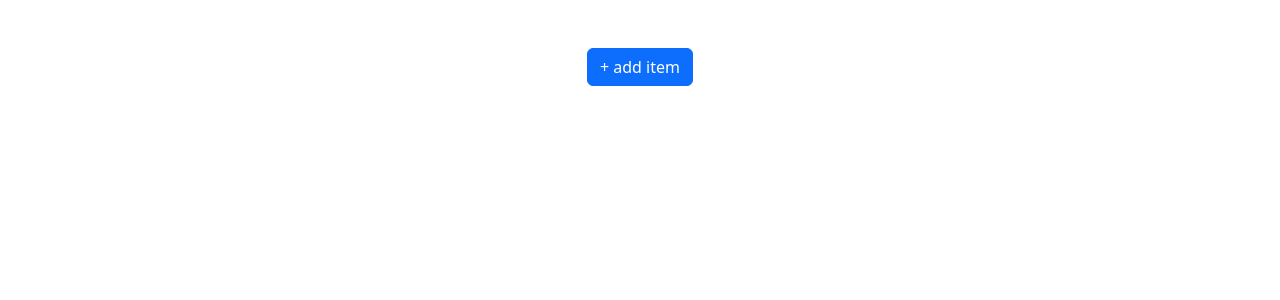
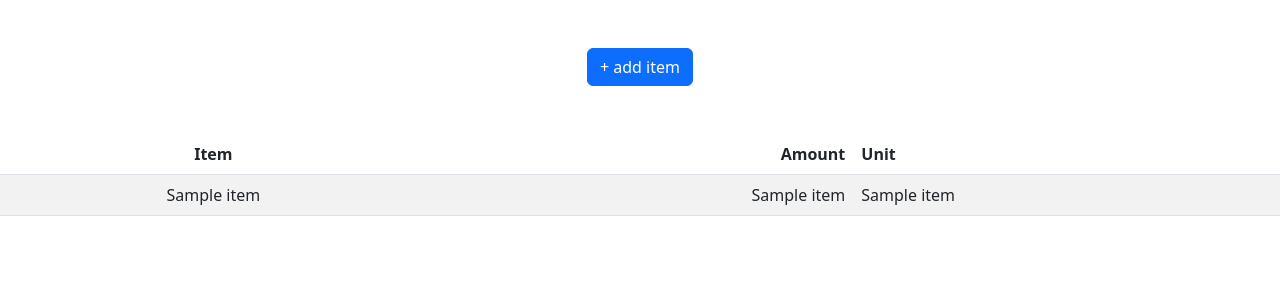
Before and after one commit to CozyBadger/mInventory, a Flask app: template templates/index.html in a window 1280 px wide. Shown: the top 300 px of the page. Run offline with Flask 2, Linux system fonts and the light colour scheme; the template is opened without the code that fills it: most values are stand-ins (such as "Sample title", 1, 10 or a date in 2020).

Commit message:
added backend to add items and display them, also some styling

```diff
--- a/app.py
+++ b/app.py
@@ -1,12 +1,13 @@
-# Public packages
+# Public imports
 from flask import Flask, flash, redirect, render_template, request, session
 from flask_session import Session
 
-import re
+import sqlite3
 
-# Local packages
-from helpers import validate_string
+# Local imports
+from helpers import db_connect, validate_string
 
+# Configure the Flask application
 app = Flask(__name__)
 
 # Ensure templates are auto-reloaded
@@ -17,11 +18,19 @@ app.config["SESSION_PERMANENT"] = False
 app.config["SESSION_TYPE"] = "filesystem"
 Session(app)
 
+# Local database
+db = "minventory.db"
 
 @app.route("/")
 def root():
     app.logger.info("I am alive!")
-    return render_template("index.html")
+    conn = db_connect(db)
+    cur = conn.cursor()
+    entries = cur.execute("SELECT * FROM storage;").fetchall()
+
+    conn.close()
+    app.logger.info(f"Items returned: {entries}")
+    return render_template("index.html", storage_items=entries)
 
 
 @app.route("/add_item", methods=["POST"])
@@ -53,6 +62,16 @@ def add_item():
         flash("No special characters or numbers allowed for items and units", "danger")
         return redirect("/")
 
+    # Write item details to database
+    conn = db_connect(db)
+    conn.execute(
+        "INSERT INTO storage (item_name, amount, unit) VALUES (?, ?, ?)",
+        (item, amount, unit)
+    )
+
+    conn.commit()
+    conn.close()
+
     # Acknolegde success and return to root
     flash(f"Item {item} added with {amount} {unit}", "primary")
     return redirect("/")
--- /dev/null
+++ b/static/styles.css
@@ -0,0 +1,7 @@
+.td-left {
+	text-align: left;
+}
+
+.td-right {
+	text-align: right;
+}
--- a/templates/index.html
+++ b/templates/index.html
@@ -40,6 +40,24 @@ Storage
 		</div>
 
 		{% if storage_items is defined and storage_items|length > 0 %}
+		<table class="table table-striped mt-5">
+			<thead>
+				<tr>
+					<th>Item</th>
+					<th class="td-right">Amount</th>
+					<th class="td-left">Unit</th>
+				</tr>
+			</thead>
+			<tbody>
+				{% for item in storage_items %}
+					<tr>
+						<td>{{ item[1] }}</td>
+						<td class="td-right">{{ item[2] }}</td>
+						<td class="td-left">{{ item[3] }}</td>
+					</tr>
+				{% endfor %}
+			</tbody>
+		</table>
 
 		{% else %}
 
--- a/templates/layout.html
+++ b/templates/layout.html
@@ -5,6 +5,7 @@
 		<meta name="viewport" content="width=device-width, initial-scale=1.0">
 		<link href="https://cdn.jsdelivr.net/npm/bootstrap@5.2.0/dist/css/bootstrap.min.css" rel="stylesheet" integrity="sha384-gH2yIJqKdNHPEq0n4Mqa/HGKIhSkIHeL5AyhkYV8i59U5AR6csBvApHHNl/vI1Bx" crossorigin="anonymous">
 		<script src="https://cdn.jsdelivr.net/npm/bootstrap@5.2.0/dist/js/bootstrap.bundle.min.js" integrity="sha384-A3rJD856KowSb7dwlZdYEkO39Gagi7vIsF0jrRAoQmDKKtQBHUuLZ9AsSv4jD4Xa" crossorigin="anonymous"></script>
+		<link rel="stylesheet" href="/static/styles.css">
 	</head>
 	<title>
 		mInventory: {% block title %}{% endblock %}
```
Also changed, not shown: helpers.py (+11 -0 lines).
